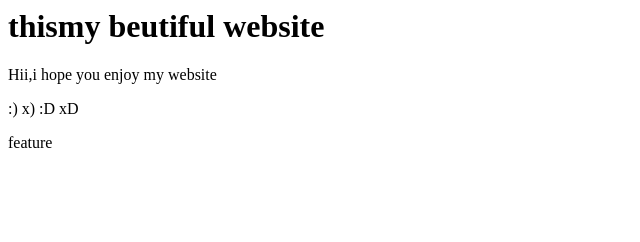
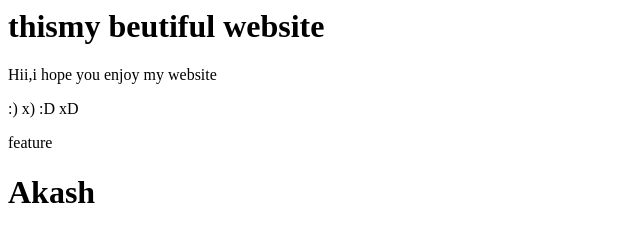
Before and after one commit to akashdpawar/awesome-repo, a plain HTML site: page index.html in a window 1280 px wide. Shown: the whole page, without its empty margins (0-640 px from the left). Drawn offline with Linux system fonts and the light colour scheme.

Commit message:
Update index.html

```diff
--- a/index.html
+++ b/index.html
@@ -6,4 +6,5 @@ this is my website
 <p>Hii,i hope you enjoy my website</p>
 <p>:) x) :D xD</p>
 <p>feature</p>
+  <h1>Akash</h1>
 </html>
```
